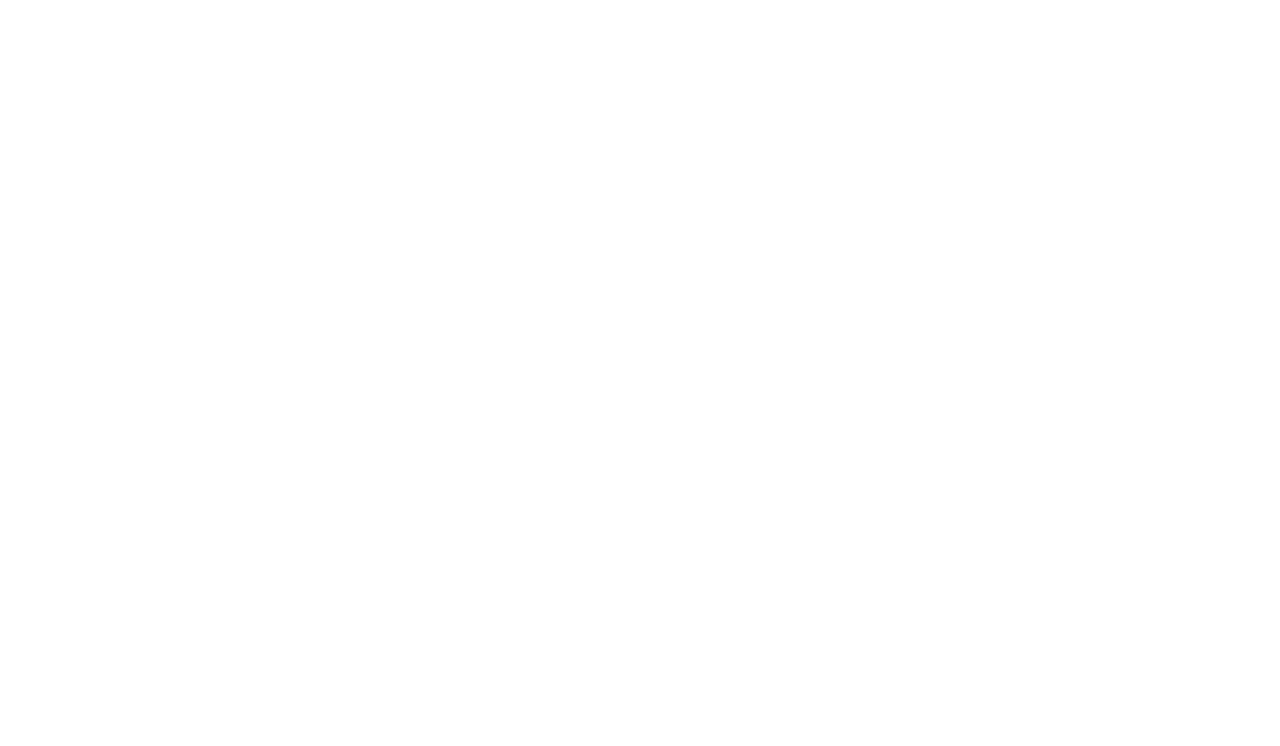
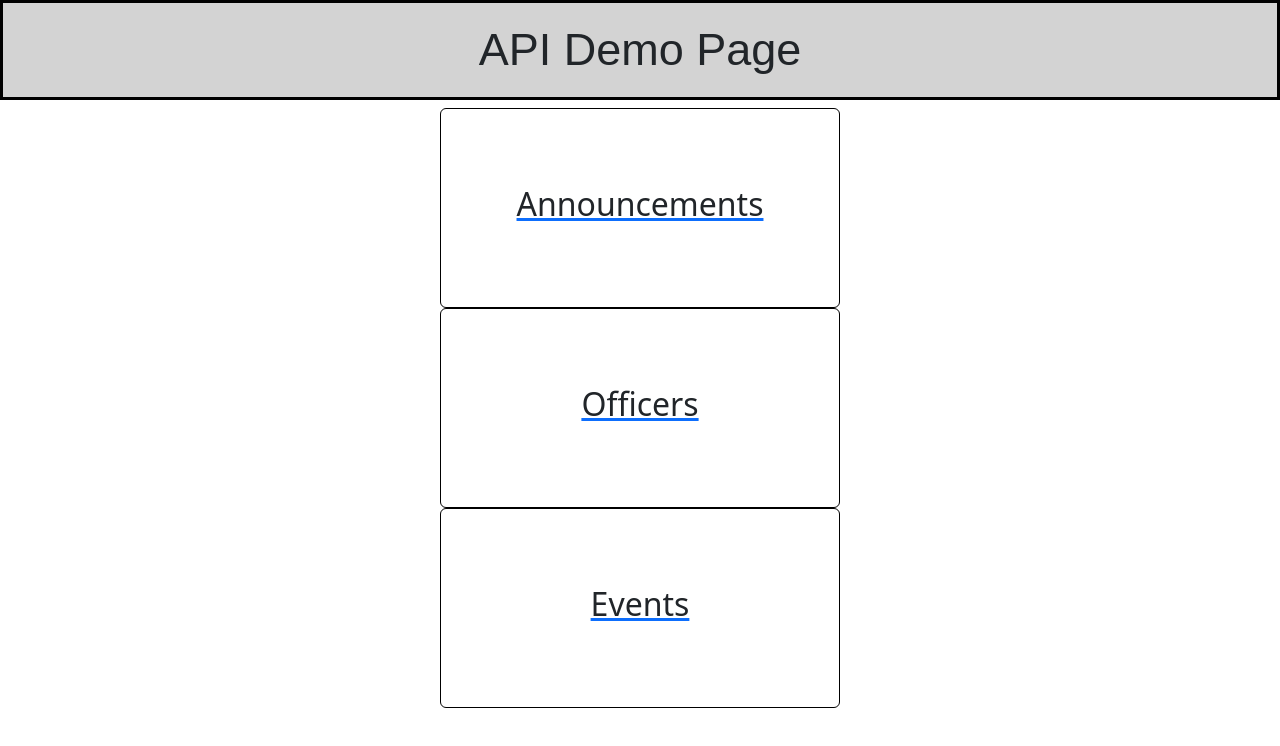
Before and after one commit to acmcsufoss/API-Demo-Page, a plain HTML site: page index.html in a window 1280 px wide. Drawn offline with nearby package versions, Linux system fonts and the light colour scheme.

Commit message:
main webpage

```diff
--- a/index.html
+++ b/index.html
@@ -4,10 +4,25 @@
     <meta charset="UTF-8">
     <meta name="viewport" content="width=device-width, initial-scale=1.0">
     <link href="https://cdn.jsdelivr.net/npm/bootstrap@5.3.1/dist/css/bootstrap.min.css" rel="stylesheet" integrity="sha384-4bw+/aepP/YC94hEpVNVgiZdgIC5+VKNBQNGCHeKRQN+PtmoHDEXuppvnDJzQIu9" crossorigin="anonymous">
-    <link href="style.css">
-    <title>Demo Page</title>
+    <link rel="stylesheet" href="styleIndex.css">
+    <title>API Demo Page</title>
 </head>
 <body>
-    <script src="script.js"></script>
+    <h1>API Demo Page</h1>
+    <a href="announcements.html">
+        <button class="btn">
+            <h2>Announcements</h2>
+        </button>
+    </a>
+    <a href="officers.html">
+        <button class="btn">
+            <h2>Officers</h2>
+        </button>
+    </a>
+    <a href="events.html">
+        <button class="btn">
+            <h2>Events</h2>
+        </button>
+    </a>
 </body>
 </html>
--- /dev/null
+++ b/styleIndex.css
@@ -0,0 +1,21 @@
+body{
+    margin: 0;
+}
+h1{
+    font-size: 45px;
+    font-family: Arial, Helvetica, sans-serif;
+    background-color: lightgray;
+    text-align: center;
+    padding: 20px;
+    border-color:black;
+    border-style: solid;
+}
+.btn{
+    display:block;
+    width:400px;
+    height:200px;
+    margin:auto;
+    border-color:black;
+    border-style: solid;
+    background-color: white;
+}
```
Also changed, not shown: style.css (deleted).
